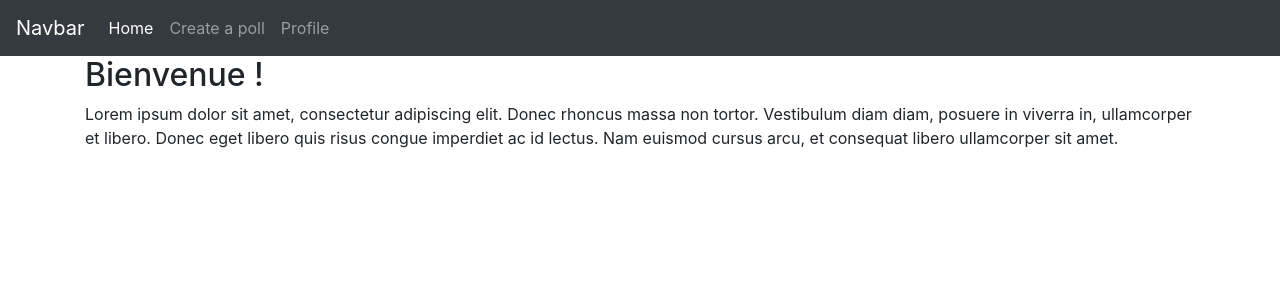
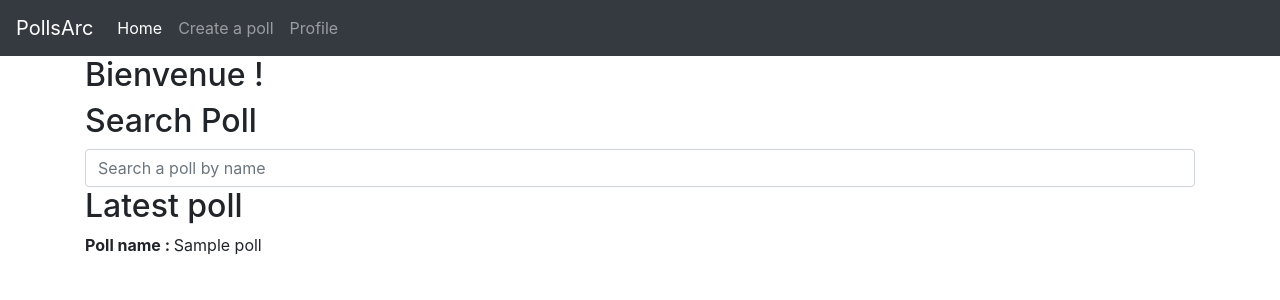
Before and after one commit to HE-Arc/PollsArc, a Django app: page / in a window 1280 px wide. Shown: the top 300 px of the page. Run offline with Django 3.2, Linux system fonts and the light colour scheme; tables that the repository leaves empty hold one stand-in row (values such as "Sample post"); some libraries are stand-ins or nearby versions.

Commit message:
add search bar on home page for poll search

```diff
--- a/pollsarcapp/models.py
+++ b/pollsarcapp/models.py
@@ -8,6 +8,7 @@ class Poll(models.Model):
     is_private = models.BooleanField(default=True)
     description = models.CharField(max_length=255)
     expiration_date = models.DateField()
+    created_at = models.DateTimeField(auto_now_add=True)
 
     def __str__(self):
         return "Poll -> " + self.name
--- a/pollsarcapp/static/css/main.css
+++ b/pollsarcapp/static/css/main.css
@@ -2,3 +2,13 @@
     border: solid 1px black;
     padding: 3px;
 }
+
+.proposed_poll_display {
+    border: solid 1px black;
+    padding: 3px;
+    background-color: rgb(167, 167, 167);
+}
+
+.proposed_poll_display:hover{
+    background-color: white;
+}
--- a/pollsarcapp/static/js/createPoll.js
+++ b/pollsarcapp/static/js/createPoll.js
@@ -1,6 +1,9 @@
 let added_users = []
 
-document.getElementById("search_user").addEventListener("input", (e) => {
+let search_user_input = document.getElementById("search_user")
+
+if(search_user_input){
+    search_user_input.addEventListener("input", (e) => {
         fetch('searchUsers/' + encodeURI(e.data)).then((response) => {
             response.json().then((data) => {
                 user_to_display = [];
@@ -25,6 +28,7 @@ document.getElementById("search_user").addEventListener("input", (e) => {
                 })
             })
     })
+}
 
 function user_already_selected(users_array, user){
     return users_array.map((v,i) => {return v[1]}).includes(user)
@@ -46,7 +50,10 @@ function removeUser(element){
 let nb_prop = 0
 let proposed_props = []
 
-document.getElementById("add_proposition_button").addEventListener("click", (e) => {
+let prop_input = document.getElementById("add_proposition_button")
+
+if(prop_input){
+    prop_input.addEventListener("click", (e) => {
         let prop_input = document.getElementById("add_proposition")
         let prop = prop_input.value
 
@@ -60,6 +67,9 @@ document.getElementById("add_proposition_button").addEventListener("click", (e)
         document.getElementById("proposed_prop_display").innerHTML += "<div id='prop_'" + nb_prop + "><strong>"+ nb_prop + ")</strong> "+ prop +'<button type="button" class="close" onclick="removeProp(this)" aria-label="Close"><span aria-hidden="true">&times;</span></button></div>'
         document.getElementById("proposed_prop").value = JSON.stringify(proposed_props)
     })
+}
+
+
 
 function removeProp(element){
     let parent = element.parentNode
--- /dev/null
+++ b/pollsarcapp/static/js/home.js
@@ -0,0 +1,16 @@
+
+let search_poll_input = document.getElementById("search_poll")
+
+if(search_poll_input){
+    let proposed_polls_input = document.getElementById("proposed_polls")
+    search_poll_input.addEventListener("input", (e) => {
+        fetch('searchPolls/' + encodeURI(e.data)).then((response) => {
+            proposed_polls_input.innerHTML = ""
+            response.json().then((data) => {
+                data.polls.forEach(element => {
+                    proposed_polls_input.innerHTML += "<div class='proposed_poll_display'><strong>Name : "+ element.name +"</strong><br> descrption : "+ element.description +"</div>"
+              });
+            })
+        })
+    })
+}
--- a/pollsarcapp/templates/home.html
+++ b/pollsarcapp/templates/home.html
@@ -1,11 +1,14 @@
 {% extends "base.html" %}
 {% block content %}
     <h2>Bienvenue !</h2>
-    <p>
-       Lorem ipsum dolor sit amet, consectetur adipiscing elit. Donec rhoncus
-       massa non tortor. Vestibulum diam diam, posuere in viverra in,
-       ullamcorper et libero. Donec eget libero quis risus congue imperdiet ac
-       id lectus. Nam euismod cursus arcu, et consequat libero ullamcorper sit
-       amet.
-    </p>
+    <h2>Search Poll</h2>
+    <input type="search" placeholder="Search a poll by name" id="search_poll" class="form-control">
+    <div id="proposed_polls">
+    </div>
+    <h2>Latest poll</h2>
+    {% if latest_polls %}
+    {% for poll in latest_polls %}
+        <p><strong> Poll name : </strong>{{ poll.name }}</p>
+    {% endfor %}
+    {% endif %}
 {% endblock %}
--- a/pollsarcapp/views.py
+++ b/pollsarcapp/views.py
@@ -9,7 +9,8 @@ import html
 
 # Create your views here.
 def home(request):
-    return render(request, 'home.html')
+    polls = Poll.objects.order_by('created_at').reverse()[:5]
+    return render(request, 'home.html', {'latest_polls' : polls})
 
 def createPollForm(request):
     return render(request, 'createPoll.html')
@@ -20,6 +21,13 @@ def searchUsers(request, name):
     for user in users:
         list_users.append({'id' : user.id, 'label' : user.username})
     return JsonResponse({'users' : list_users})
+
+def searchPolls(request, name):
+    polls = list(Poll.objects.filter(name__contains=name))
+    list_polls = []
+    for poll in polls:
+        list_polls.append({'id' : poll.id, 'name' : poll.name, 'description' : poll.description})
+    return JsonResponse({'polls' : list_polls})
 
 def createPoll(request):
     poll_form = PollFormValidation(request.POST or None)
--- a/pollsarcproject/urls.py
+++ b/pollsarcproject/urls.py
@@ -22,5 +22,6 @@ urlpatterns = [
     path('', views.home),
     path('createPollForm', views.createPollForm),
     path('createPoll', views.createPoll),
-    path('searchUsers/<str:name>', views.searchUsers)
+    path('searchUsers/<str:name>', views.searchUsers),
+    path('searchPolls/<str:name>', views.searchPolls)
 ]
--- a/templates/base.html
+++ b/templates/base.html
@@ -14,14 +14,14 @@
   </head>
   <body>
     <nav class="navbar navbar-expand-lg navbar-dark bg-dark">
-      <a class="navbar-brand" href="#">Navbar</a>
+      <a class="navbar-brand" href="/">PollsArc</a>
       <button class="navbar-toggler" type="button" data-toggle="collapse" data-target="#navbarNavAltMarkup" aria-controls="navbarNavAltMarkup" aria-expanded="false" aria-label="Toggle navigation">
         <span class="navbar-toggler-icon"></span>
       </button>
       <div class="collapse navbar-collapse" id="navbarNavAltMarkup">
         <div class="navbar-nav">
-          <a class="nav-item nav-link active" href="#">Home <span class="sr-only">(current)</span></a>
-          <a class="nav-item nav-link" href="#">Create a poll</a>
+          <a class="nav-item nav-link active" href="/">Home <span class="sr-only">(current)</span></a>
+          <a class="nav-item nav-link" href="createPoll">Create a poll</a>
           <a class="nav-item nav-link" href="#">Profile</a>
         </div>
       </div>
@@ -34,5 +34,6 @@
     <script src="https://cdnjs.cloudflare.com/ajax/libs/popper.js/1.12.9/umd/popper.min.js" integrity="sha384-ApNbgh9B+Y1QKtv3Rn7W3mgPxhU9K/ScQsAP7hUibX39j7fakFPskvXusvfa0b4Q" crossorigin="anonymous"></script>
     <script src="https://maxcdn.bootstrapcdn.com/bootstrap/4.0.0/js/bootstrap.min.js" integrity="sha384-JZR6Spejh4U02d8jOt6vLEHfe/JQGiRRSQQxSfFWpi1MquVdAyjUar5+76PVCmYl" crossorigin="anonymous"></script>
     <script src="{% static 'js/createPoll.js' %}"></script>
+    <script src="{% static 'js/home.js' %}"></script>
   </body>
 </html>
```
Also changed, not shown: pollsarcapp/templates/createPoll.html (+0 -17 lines), pollsarcapp/migrations/0003_auto_20200223_1802.py (added). Lines whose indentation alone changed are shown as unchanged.
